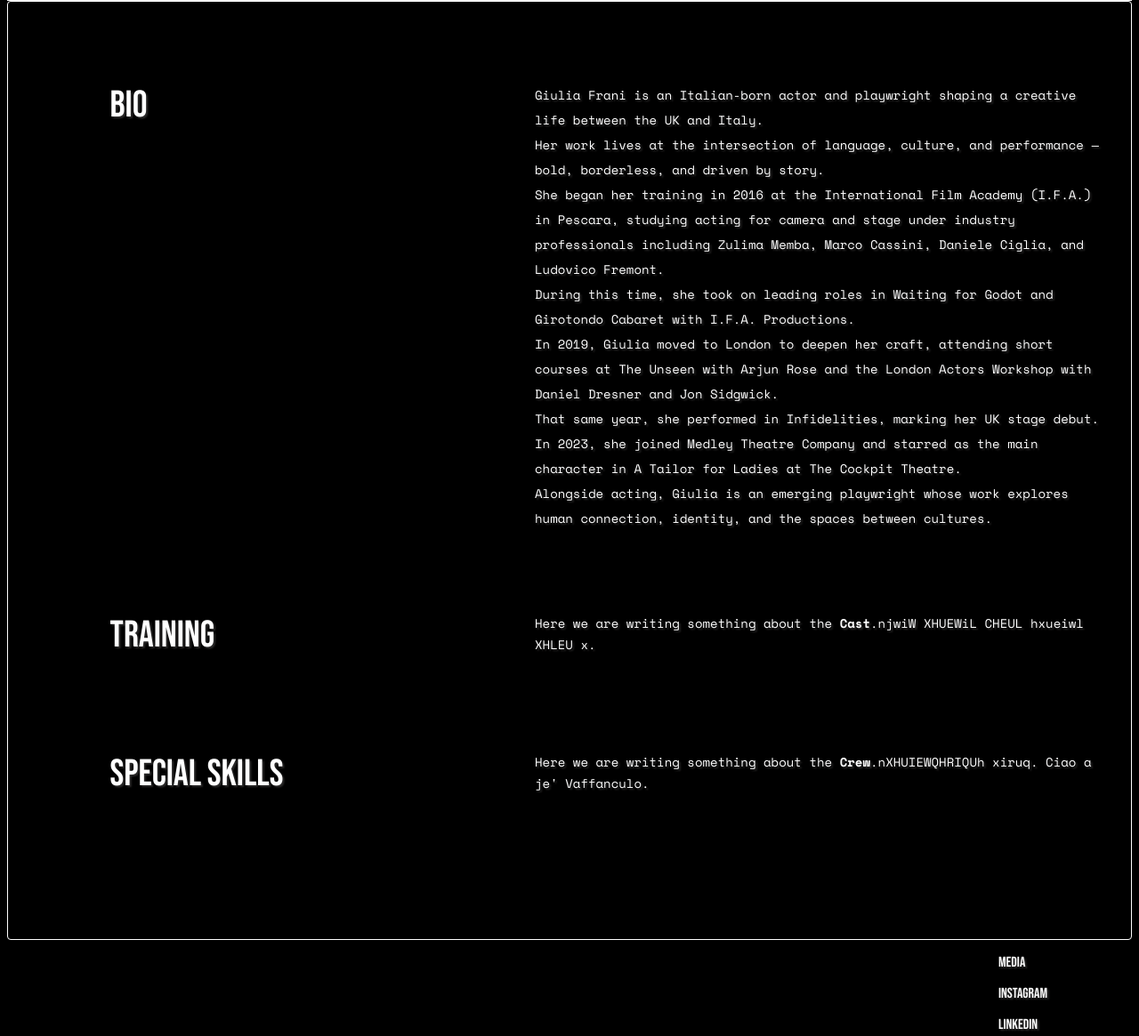
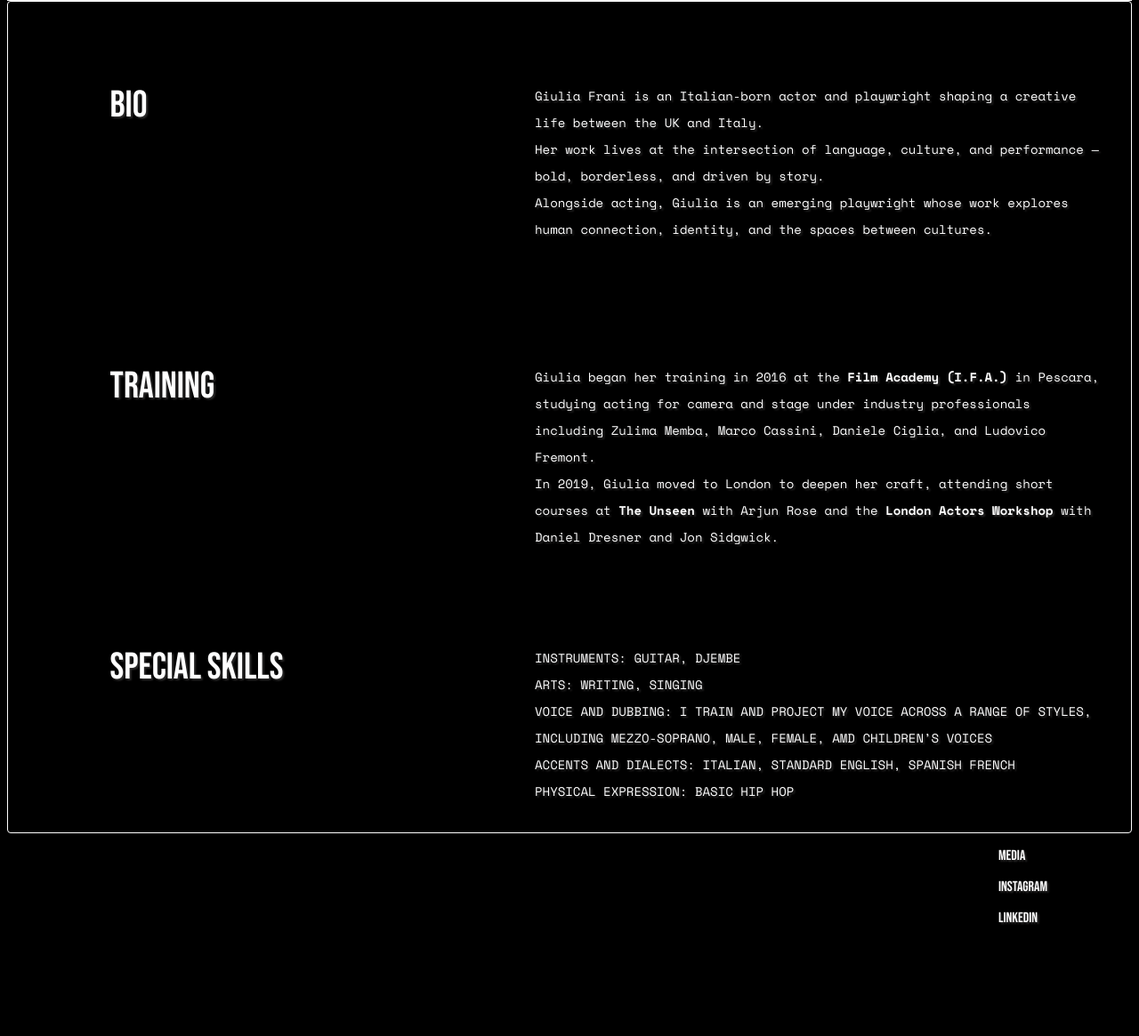
Before and after one commit to Soniafra93/giulia_f, a plain HTML site: page about.html in a window 1280 px wide. Shown: the part 793-1958 px from the top of the page at 89% size. Drawn offline with nearby package versions, Linux system fonts and the light colour scheme.

Commit message:
modified about page

```diff
--- a/about.html
+++ b/about.html
@@ -47,28 +47,26 @@
           Giulia Frani is an Italian-born actor and playwright shaping a
           creative life between the UK and Italy. <br />Her work lives at the
           intersection of language, culture, and performance — bold, borderless,
-          and driven by story. <br />She began her training in 2016 at the
-          International Film Academy (I.F.A.) in Pescara, studying acting for
-          camera and stage under industry professionals including Zulima Memba,
-          Marco Cassini, Daniele Ciglia, and Ludovico Fremont. <br />During this
-          time, she took on leading roles in Waiting for Godot and Girotondo
-          Cabaret with I.F.A. Productions. <br />In 2019, Giulia moved to London
-          to deepen her craft, attending short courses at The Unseen with Arjun
-          Rose and the London Actors Workshop with Daniel Dresner and Jon
-          Sidgwick. <br />That same year, she performed in Infidelities, marking
-          her UK stage debut. <br />In 2023, she joined Medley Theatre Company
-          and starred as the main character in A Tailor for Ladies at The
-          Cockpit Theatre. <br />Alongside acting, Giulia is an emerging
-          playwright whose work explores human connection, identity, and the
-          spaces between cultures.
+          and driven by story. <br />
+          Alongside acting, Giulia is an emerging playwright whose work explores
+          human connection, identity, and the spaces between cultures.
         </p>
         <p class="column-2-item-2">
-          Here we are writing something about the <strong>Cast</strong>.njwiW
-          XHUEWiL CHEUL hxueiwl XHLEU x.
+          Giulia began her training in 2016 at the
+          <strong>Film Academy (I.F.A.)</strong> in Pescara, studying acting for
+          camera and stage under industry professionals including Zulima Memba,
+          Marco Cassini, Daniele Ciglia, and Ludovico Fremont. <br />In 2019,
+          Giulia moved to London to deepen her craft, attending short courses at
+          <strong>The Unseen</strong> with Arjun Rose and the
+          <strong>London Actors Workshop</strong> with Daniel Dresner and Jon
+          Sidgwick.
         </p>
         <p class="column-2-item-3">
-          Here we are writing something about the
-          <strong>Crew</strong>.nXHUIEWQHRIQUh xiruq. Ciao a je' Vaffanculo.
+          INSTRUMENTS: GUITAR, DJEMBE <br />ARTS: WRITING, SINGING <br />VOICE
+          AND DUBBING: I TRAIN AND PROJECT MY VOICE ACROSS A RANGE OF STYLES,
+          INCLUDING MEZZO-SOPRANO, MALE, FEMALE, AMD CHILDREN’S VOICES
+          <br />ACCENTS AND DIALECTS: ITALIAN, STANDARD ENGLISH, SPANISH FRENCH
+          <br />PHYSICAL EXPRESSION: BASIC HIP HOP
         </p>
       </div>
     </div>
--- a/css/pages/about.css
+++ b/css/pages/about.css
@@ -82,13 +82,13 @@ body::-webkit-scrollbar {
 
 .column-item-1 {
   font-size: 42px;
-  height: 560px;
+  height: 280px;
   margin: 36px 7vw;
 }
 
 .column-item-2 {
   font-size: 42px;
-  height: 120px;
+  height: 280px;
   margin: 36px 7vw;
 }
 
@@ -101,23 +101,23 @@ body::-webkit-scrollbar {
 .column-2-item-1 {
   font-family: "Space Mono", monospace;
   font-size: 14px;
-  line-height: 28px;
+  line-height: 30px;
   margin: 36px 10px 0 -5vw;
-  height: 560px;
+  height: 280px;
 }
 
 .column-2-item-2 {
   font-family: "Space Mono", monospace;
   font-size: 14px;
-  line-height: 24px;
+  line-height: 30px;
   margin: 36px 10px 0 -5vw;
-  height: 120px;
+  height: 280px;
 }
 
 .column-2-item-3 {
   font-family: "Space Mono", monospace;
   font-size: 14px;
-  line-height: 24px;
+  line-height: 30px;
   margin: 36px 10px 0 -5vw;
   height: 120px;
 }
```
